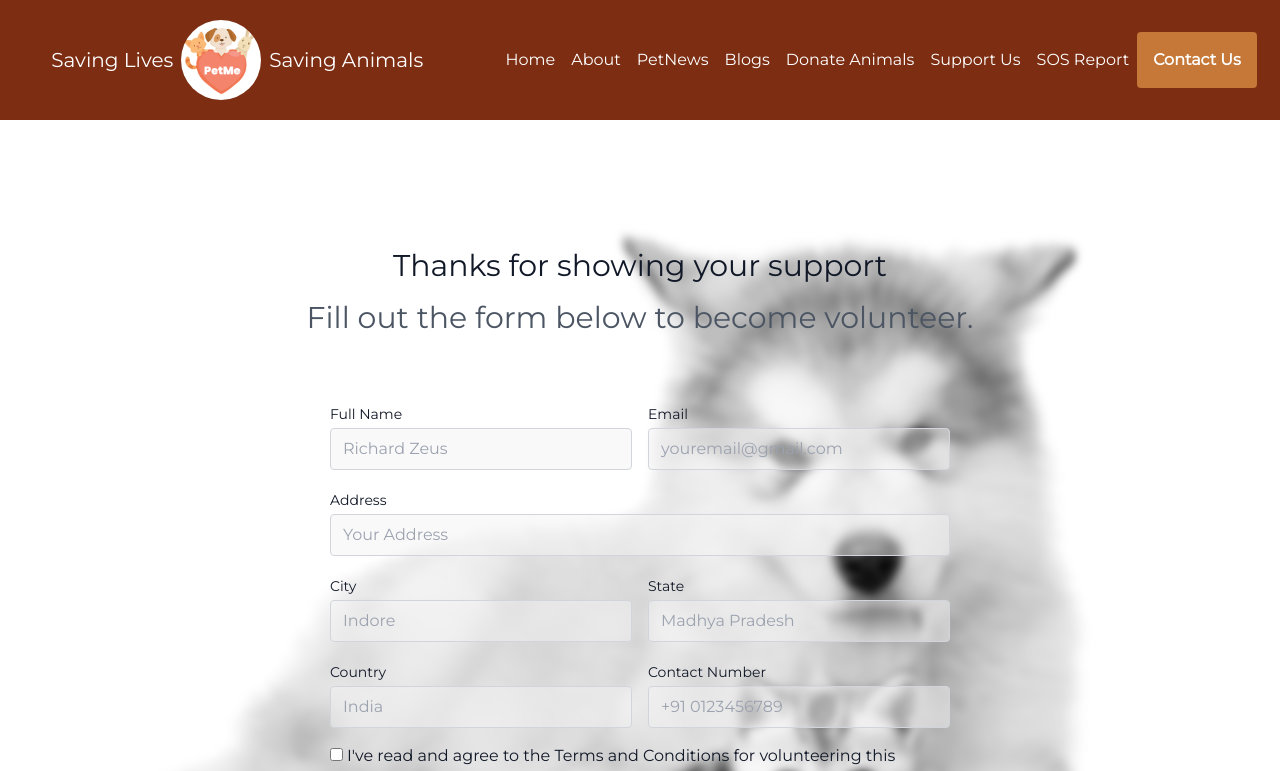
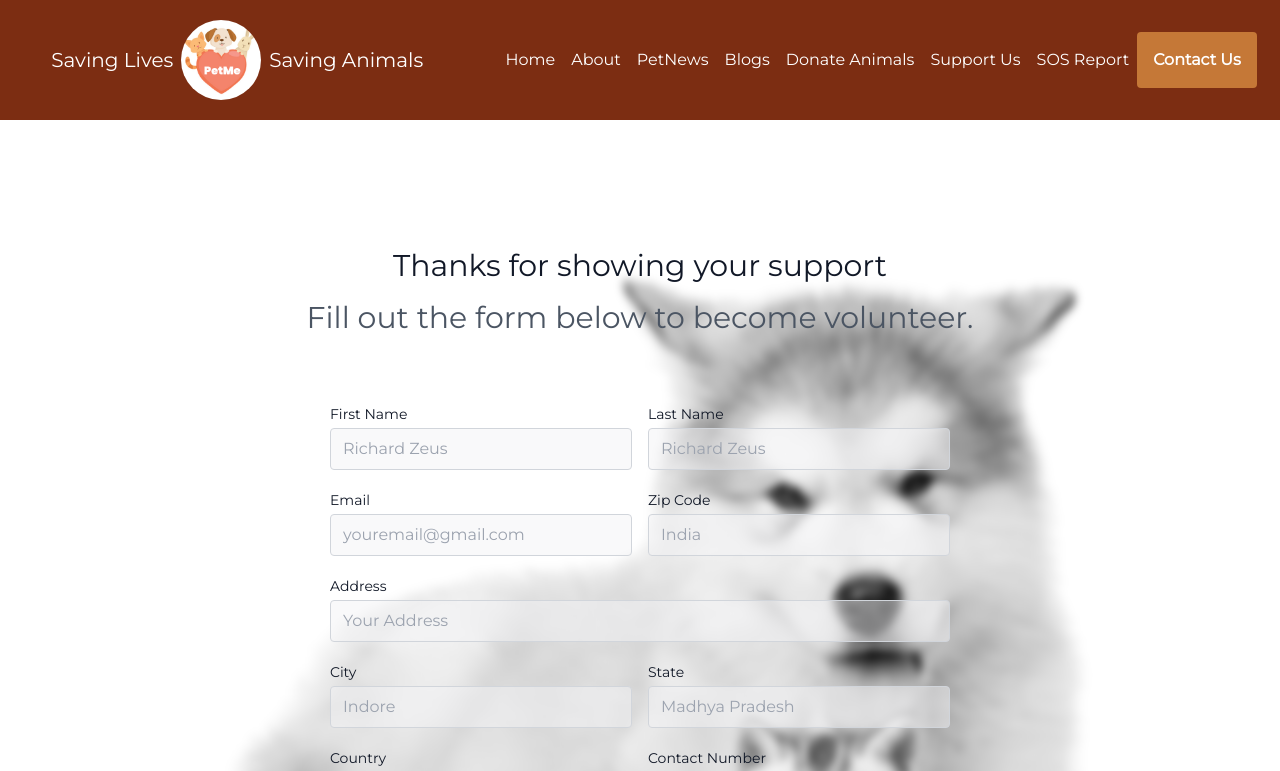
Before and after one commit to akshitagupta15june/PetMe, a React (Vite) app: page /donate in a window 1280 px wide. Shown: the top 771 px of the page. Built offline with nearby package versions, Linux system fonts and the light colour scheme.

Commit message:
feat: added communication between front and backend on volunteer page

```diff
--- a/src/components/VolunteerForms/index.jsx
+++ b/src/components/VolunteerForms/index.jsx
@@ -2,8 +2,35 @@
 import React from 'react';
 
 function VolunteerForms() {
+  const [form, setForm] = React.useState({
+    firstName: '',
+    lastName: '',
+    email: '',
+    address: '',
+    city: '',
+    state: '',
+    country: '',
+    zipCode: '',
+    phoneNumber: '',
+  });
+
+  const handleSubmit = async (e) => {
+    e.preventDefault();
+    const formData = new FormData(e.target);
+    const data = Object.fromEntries(formData);
+    await fetch('http://localhost:3001/donate', {
+      method: 'POST',
+      headers: {
+        'Content-Type': 'application/json',
+      },
+      body: JSON.stringify(data),
+      redirect: 'follow',
+    });
+  };
+
   return (
-    <section className="text-gray-600 body-font relative bg-[url('Assets/Images/pet-don.jpg')] bg-center bg-no-repeat
+    <section
+      className="text-gray-600 body-font relative bg-[url('Assets/Images/pet-don.jpg')] bg-center bg-no-repeat
     bg-cover"
     >
       <div className="container px-5 py-24 mx-auto card backdrop-blur-sm">
@@ -15,16 +42,26 @@ function VolunteerForms() {
             Fill out the form below to become volunteer.
           </p>
         </div>
-        <form id="survey-form" action="https://formspree.io/f/xayaokzl" method="POST">
+        <form
+          id="survey-form"
+          action="http://localhost:3001/donate"
+          method="POST"
+          onSubmit={handleSubmit}
+        >
           <div className="lg:w-1/2 md:w-2/3 mx-auto">
             <div className="flex flex-wrap -m-2">
               <div className="p-2 w-1/2">
                 <div className="relative">
-                  <label htmlFor="name" className="leading-7 text-sm text-gray-900">Full Name</label>
+                  <label
+                    htmlFor="name"
+                    className="leading-7 text-sm text-gray-900"
+                  >
+                    First Name
+                  </label>
                   <input
                     type="text"
-                    id="name"
-                    name="name"
+                    id="firstName"
+                    name="firstName"
                     placeholder="Richard Zeus"
                     className="w-full bg-gray-100 bg-opacity-50 rounded border border-gray-300 focus:border-indigo-500 focus:bg-white focus:ring-2 focus:ring-indigo-200 text-base outline-none text-gray-700 py-1 px-3 leading-8 transition-colors duration-200 ease-in-out"
                     required
@@ -33,7 +70,30 @@ function VolunteerForms() {
               </div>
               <div className="p-2 w-1/2">
                 <div className="relative">
-                  <label htmlFor="email" className="leading-7 text-sm text-gray-900">Email</label>
+                  <label
+                    htmlFor="name"
+                    className="leading-7 text-sm text-gray-900"
+                  >
+                    Last Name
+                  </label>
+                  <input
+                    type="text"
+                    id="lastName"
+                    name="lastName"
+                    placeholder="Richard Zeus"
+                    className="w-full bg-gray-100 bg-opacity-50 rounded border border-gray-300 focus:border-indigo-500 focus:bg-white focus:ring-2 focus:ring-indigo-200 text-base outline-none text-gray-700 py-1 px-3 leading-8 transition-colors duration-200 ease-in-out"
+                    required
+                  />
+                </div>
+              </div>
+              <div className="p-2 w-1/2">
+                <div className="relative">
+                  <label
+                    htmlFor="email"
+                    className="leading-7 text-sm text-gray-900"
+                  >
+                    Email
+                  </label>
                   <input
                     type="email"
                     id="email"
@@ -44,9 +104,32 @@ function VolunteerForms() {
                   />
                 </div>
               </div>
+              <div className="p-2 w-1/2">
+                <div className="relative">
+                  <label
+                    htmlFor="zipCode"
+                    className="leading-7 text-sm text-gray-900"
+                  >
+                    Zip Code
+                  </label>
+                  <input
+                    type="text"
+                    id="zipCode"
+                    name="zipCode"
+                    placeholder="India"
+                    className="w-full bg-gray-100 bg-opacity-50 rounded border border-gray-300 focus:border-indigo-500 focus:bg-white focus:ring-2 focus:ring-indigo-200 text-base outline-none text-gray-700 py-1 px-3 leading-8 transition-colors duration-200 ease-in-out"
+                    required
+                  />
+                </div>
+              </div>
               <div className="p-2 w-full">
                 <div className="relative">
-                  <label htmlFor="address" className="leading-7 text-sm text-gray-900">Address</label>
+                  <label
+                    htmlFor="address"
+                    className="leading-7 text-sm text-gray-900"
+                  >
+                    Address
+                  </label>
                   <input
                     type="text"
                     id="address"
@@ -59,7 +142,12 @@ function VolunteerForms() {
               </div>
               <div className="p-2 w-1/2">
                 <div className="relative">
-                  <label htmlFor="city" className="leading-7 text-sm text-gray-900">City</label>
+                  <label
+                    htmlFor="city"
+                    className="leading-7 text-sm text-gray-900"
+                  >
+                    City
+                  </label>
                   <input
                     type="text"
                     id="city"
@@ -72,7 +160,12 @@ function VolunteerForms() {
               </div>
               <div className="p-2 w-1/2">
                 <div className="relative">
-                  <label htmlFor="state" className="leading-7 text-sm text-gray-900">State</label>
+                  <label
+                    htmlFor="state"
+                    className="leading-7 text-sm text-gray-900"
+                  >
+                    State
+                  </label>
                   <input
                     type="text"
                     id="state"
@@ -85,7 +178,12 @@ function VolunteerForms() {
               </div>
               <div className="p-2 w-1/2">
                 <div className="relative">
-                  <label htmlFor="country" className="leading-7 text-sm text-gray-900">Country</label>
+                  <label
+                    htmlFor="country"
+                    className="leading-7 text-sm text-gray-900"
+                  >
+                    Country
+                  </label>
                   <input
                     type="text"
                     id="country"
@@ -98,25 +196,36 @@ function VolunteerForms() {
               </div>
               <div className="p-2 w-1/2">
                 <div className="relative">
-                  <label htmlFor="number" className="leading-7 text-sm text-gray-900">Contact Number</label>
+                  <label
+                    htmlFor="phoneNumber"
+                    className="leading-7 text-sm text-gray-900"
+                  >
+                    Contact Number
+                  </label>
 
                   <input
                     type="text"
-                    id="number"
-                    name="number"
+                    id="phoneNumber"
+                    name="phoneNumber"
                     placeholder="+91 0123456789"
                     className="w-full bg-gray-100 bg-opacity-50 rounded border border-gray-300 focus:border-indigo-500 focus:bg-white focus:ring-2 focus:ring-indigo-200 text-base outline-none text-gray-700 py-1 px-3 leading-8 transition-colors duration-200 ease-in-out"
                     onInput="this.value = this.value.replace(/[^0-9\+\.]/g, '').replace(/(\..*)\./g, '$1');"
                     required
                   />
-
                 </div>
               </div>
 
               <div className="p-2 w-full">
-                <input type="checkbox" name="check" id="check" required />
+                <input
+                  type="checkbox"
+                  name="check"
+                  id="check"
+                  required
+                />
                 <span className="p-1 font-medium text-gray-900">
-                  I&apos;ve read and agree to the Terms and Conditions for volunteering this organisation.
+                  I&apos;ve read and agree to the Terms and
+                  Conditions for volunteering this
+                  organisation.
                 </span>
               </div>
               <div className="p-4 w-full">
```
Also changed, not shown: 1 other file (tests, documents, lock files or other folders).
